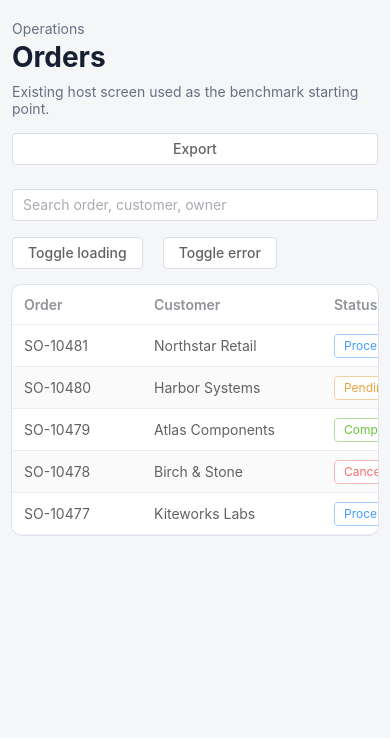
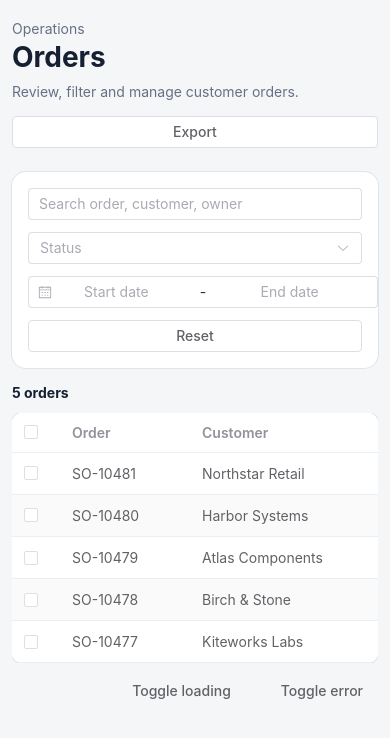
Before and after one commit to 983033995/ui-compose, a Vue app in the folder evals/harness/apps/vue-element-plus-orders-baseline/: page / in a window 390 px wide. Shown: the top 738 px of the page. Built offline with nearby package versions, Linux system fonts and the light colour scheme.

Commit message:
feat(eval01): implement model-only order workspace

```diff
--- a/evals/harness/apps/vue-element-plus-orders-baseline/src/views/OrdersBaseline.vue
+++ b/evals/harness/apps/vue-element-plus-orders-baseline/src/views/OrdersBaseline.vue
@@ -1,9 +1,19 @@
 <script setup lang="ts">
 import { computed, ref } from 'vue'
-import { ElAlert, ElButton, ElEmpty, ElInput, ElTableColumn, ElTag } from 'element-plus'
+import {
+  ElAlert,
+  ElButton,
+  ElDatePicker,
+  ElEmpty,
+  ElInput,
+  ElOption,
+  ElSelect,
+  ElTableColumn,
+  ElTag,
+} from 'element-plus'
 import AppDialog from '../components/AppDialog.vue'
 import AppTable from '../components/AppTable.vue'
-import type { OrderRecord } from '../types/order'
+import type { OrderRecord, OrderStatus } from '../types/order'
 
 const orders: OrderRecord[] = [
   { id: 'SO-10481', customer: 'Northstar Retail', amount: 12840, status: 'Processing', createdAt: '2026-08-26', owner: 'Mia Chen' },
@@ -14,51 +24,108 @@ const orders: OrderRecord[] = [
 ]
 
 const query = ref('')
+const status = ref<OrderStatus | ''>('')
+const dateRange = ref<string[]>([])
 const loading = ref(false)
 const error = ref(false)
 const selectedOrder = ref<OrderRecord | null>(null)
+const selectedRows = ref<OrderRecord[]>([])
+const bulkMessage = ref('')
 
 const filteredOrders = computed(() => {
   const needle = query.value.trim().toLowerCase()
-  if (!needle) return orders
-  return orders.filter((order) =>
-    [order.id, order.customer, order.owner, order.status]
+  const [start, end] = dateRange.value
+
+  return orders.filter((order) => {
+    const matchesQuery = !needle || [order.id, order.customer, order.owner, order.status]
       .join(' ')
       .toLowerCase()
-      .includes(needle),
-  )
+      .includes(needle)
+    const matchesStatus = !status.value || order.status === status.value
+    const matchesDate = !start || !end || (order.createdAt >= start && order.createdAt <= end)
+    return matchesQuery && matchesStatus && matchesDate
+  })
 })
 
-function statusType(status: OrderRecord['status']) {
-  if (status === 'Completed') return 'success'
-  if (status === 'Cancelled') return 'danger'
-  if (status === 'Processing') return 'primary'
+function statusType(value: OrderRecord['status']) {
+  if (value === 'Completed') return 'success'
+  if (value === 'Cancelled') return 'danger'
+  if (value === 'Processing') return 'primary'
   return 'warning'
+}
+
+function clearFilters() {
+  query.value = ''
+  status.value = ''
+  dateRange.value = []
+}
+
+function handleSelectionChange(rows: OrderRecord[]) {
+  selectedRows.value = rows
+  bulkMessage.value = ''
+}
+
+function runBulkAction(action: string) {
+  bulkMessage.value = `${action} applied to ${selectedRows.value.length} selected order${selectedRows.value.length === 1 ? '' : 's'}.`
 }
 </script>
 
 <template>
-  <section class="baseline-page" aria-labelledby="orders-title">
+  <section class="orders-page" aria-labelledby="orders-title">
     <header class="page-header">
       <div>
         <p class="eyebrow">Operations</p>
         <h1 id="orders-title">Orders</h1>
-        <p class="subtitle">Existing host screen used as the benchmark starting point.</p>
+        <p class="subtitle">Review, filter and manage customer orders.</p>
       </div>
       <ElButton>Export</ElButton>
     </header>
 
-    <div class="host-toolbar" aria-label="Existing order controls">
+    <div class="filter-card" aria-label="Order filters">
       <ElInput
         v-model="query"
         clearable
-        aria-label="Search existing orders"
+        aria-label="Search orders"
         placeholder="Search order, customer, owner"
         class="search-input"
       />
-      <div class="toolbar-actions">
-        <ElButton @click="loading = !loading">Toggle loading</ElButton>
-        <ElButton @click="error = !error">Toggle error</ElButton>
+      <ElSelect v-model="status" clearable aria-label="Filter by status" placeholder="Status" class="status-select">
+        <ElOption label="Pending" value="Pending" />
+        <ElOption label="Processing" value="Processing" />
+        <ElOption label="Completed" value="Completed" />
+        <ElOption label="Cancelled" value="Cancelled" />
+      </ElSelect>
+      <ElDatePicker
+        v-model="dateRange"
+        type="daterange"
+        value-format="YYYY-MM-DD"
+        start-placeholder="Start date"
+        end-placeholder="End date"
+        aria-label="Filter by order date"
+        class="date-filter"
+      />
+      <ElButton @click="clearFilters">Reset</ElButton>
+    </div>
+
+    <div class="result-row" aria-live="polite">
+      <strong>{{ filteredOrders.length }} orders</strong>
+      <span v-if="selectedRows.length">{{ selectedRows.length }} selected</span>
+    </div>
+
+    <ElAlert
+      v-if="bulkMessage"
+      class="bulk-message"
+      type="success"
+      :closable="true"
+      :title="bulkMessage"
+      @close="bulkMessage = ''"
+    />
+
+    <div v-if="selectedRows.length" class="bulk-bar" aria-label="Bulk actions">
+      <span>{{ selectedRows.length }} selected</span>
+      <div>
+        <ElButton size="small" @click="runBulkAction('Export')">Export selected</ElButton>
+        <ElButton size="small" type="primary" @click="runBulkAction('Status update')">Update status</ElButton>
       </div>
     </div>
 
@@ -67,20 +134,24 @@ function statusType(status: OrderRecord['status']) {
       type="error"
       :closable="false"
       title="Orders could not be loaded"
-      description="This fixture exposes a real host error state for benchmark runs."
+      description="Try again or review the current filters."
     />
 
     <ElEmpty
       v-else-if="!loading && filteredOrders.length === 0"
       description="No matching orders"
-    />
+    >
+      <ElButton @click="clearFilters">Clear filters</ElButton>
+    </ElEmpty>
 
+    <div v-else class="table-scroll">
       <AppTable
-      v-else
         :rows="filteredOrders"
         :loading="loading"
         @inspect="selectedOrder = $event"
+        @selection-change="handleSelectionChange"
       >
+        <ElTableColumn type="selection" width="48" />
         <ElTableColumn prop="id" label="Order" width="130" />
         <ElTableColumn prop="customer" label="Customer" min-width="180" />
         <ElTableColumn label="Status" width="130">
@@ -98,6 +169,12 @@ function statusType(status: OrderRecord['status']) {
           </template>
         </ElTableColumn>
       </AppTable>
+    </div>
+
+    <div class="debug-state" aria-label="Fixture state controls">
+      <ElButton text @click="loading = !loading">Toggle loading</ElButton>
+      <ElButton text @click="error = !error">Toggle error</ElButton>
+    </div>
 
     <AppDialog
       :model-value="Boolean(selectedOrder)"
@@ -109,23 +186,27 @@ function statusType(status: OrderRecord['status']) {
         <div><dt>Customer</dt><dd>{{ selectedOrder.customer }}</dd></div>
         <div><dt>Status</dt><dd>{{ selectedOrder.status }}</dd></div>
         <div><dt>Owner</dt><dd>{{ selectedOrder.owner }}</dd></div>
+        <div><dt>Created</dt><dd>{{ selectedOrder.createdAt }}</dd></div>
+        <div><dt>Amount</dt><dd>${{ selectedOrder.amount.toLocaleString() }}</dd></div>
       </dl>
       <template #footer>
         <ElButton @click="selectedOrder = null">Close</ElButton>
+        <ElButton type="primary">Edit order</ElButton>
       </template>
     </AppDialog>
   </section>
 </template>
 
 <style scoped>
-.baseline-page {
+.orders-page {
   width: min(1180px, calc(100% - 48px));
   margin: 0 auto;
   padding: var(--host-space-8) 0;
 }
 
 .page-header,
-.host-toolbar {
+.result-row,
+.bulk-bar {
   display: flex;
   align-items: center;
   justify-content: space-between;
@@ -137,7 +218,8 @@ function statusType(status: OrderRecord['status']) {
 }
 
 .eyebrow,
-.subtitle {
+.subtitle,
+.result-row span {
   margin: 0;
   color: var(--host-muted);
   font-size: var(--host-text-sm);
@@ -149,17 +231,55 @@ h1 {
   line-height: 1.2;
 }
 
-.host-toolbar {
+.filter-card {
+  display: flex;
+  align-items: center;
+  gap: var(--host-space-3);
+  padding: var(--host-space-4);
   margin-bottom: var(--host-space-4);
+  border-radius: var(--host-radius-lg);
+  background: var(--host-surface);
+  box-shadow: 0 0 0 1px var(--host-border);
 }
 
-.search-input {
-  max-width: 320px;
+.search-input { width: 280px; }
+.status-select { width: 150px; }
+.date-filter { width: 300px; }
+
+.result-row {
+  margin-bottom: var(--host-space-3);
+  font-size: var(--host-text-sm);
 }
 
-.toolbar-actions {
+.bulk-bar {
+  position: sticky;
+  top: var(--host-space-3);
+  z-index: 2;
+  margin-bottom: var(--host-space-3);
+  padding: var(--host-space-3) var(--host-space-4);
+  border-radius: var(--host-radius-md);
+  background: var(--host-surface);
+  box-shadow: 0 4px 18px rgb(23 32 51 / 10%), 0 0 0 1px var(--host-border);
+}
+
+.bulk-bar > div {
   display: flex;
   gap: var(--host-space-2);
+}
+
+.bulk-message {
+  margin-bottom: var(--host-space-3);
+}
+
+.table-scroll {
+  overflow-x: auto;
+}
+
+.debug-state {
+  display: flex;
+  justify-content: flex-end;
+  gap: var(--host-space-2);
+  margin-top: var(--host-space-3);
 }
 
 .detail-list {
@@ -174,31 +294,37 @@ h1 {
   gap: var(--host-space-3);
 }
 
-.detail-list dt {
-  color: var(--host-muted);
-}
+.detail-list dt { color: var(--host-muted); }
+.detail-list dd { margin: 0; }
 
-.detail-list dd {
-  margin: 0;
-}
-
-@media (max-width: 640px) {
-  .baseline-page {
+@media (max-width: 760px) {
+  .orders-page {
     width: min(100% - 24px, 1180px);
     padding-top: var(--host-space-5);
   }
 
-  .page-header,
-  .host-toolbar {
+  .page-header {
     align-items: stretch;
     flex-direction: column;
   }
 
-  .search-input {
-    max-width: none;
+  .filter-card {
+    align-items: stretch;
+    flex-direction: column;
   }
 
-  .toolbar-actions {
+  .search-input,
+  .status-select,
+  .date-filter {
+    width: 100%;
+  }
+
+  .bulk-bar {
+    align-items: stretch;
+    flex-direction: column;
+  }
+
+  .bulk-bar > div {
     flex-wrap: wrap;
   }
 }
```
Lines whose indentation alone changed are shown as unchanged.
